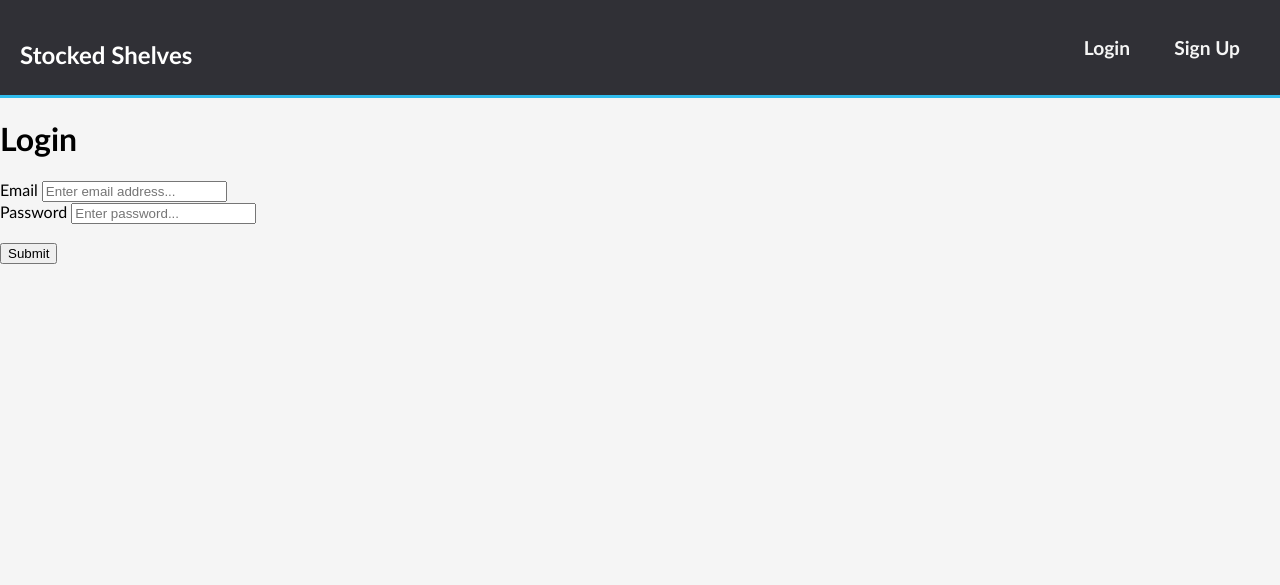
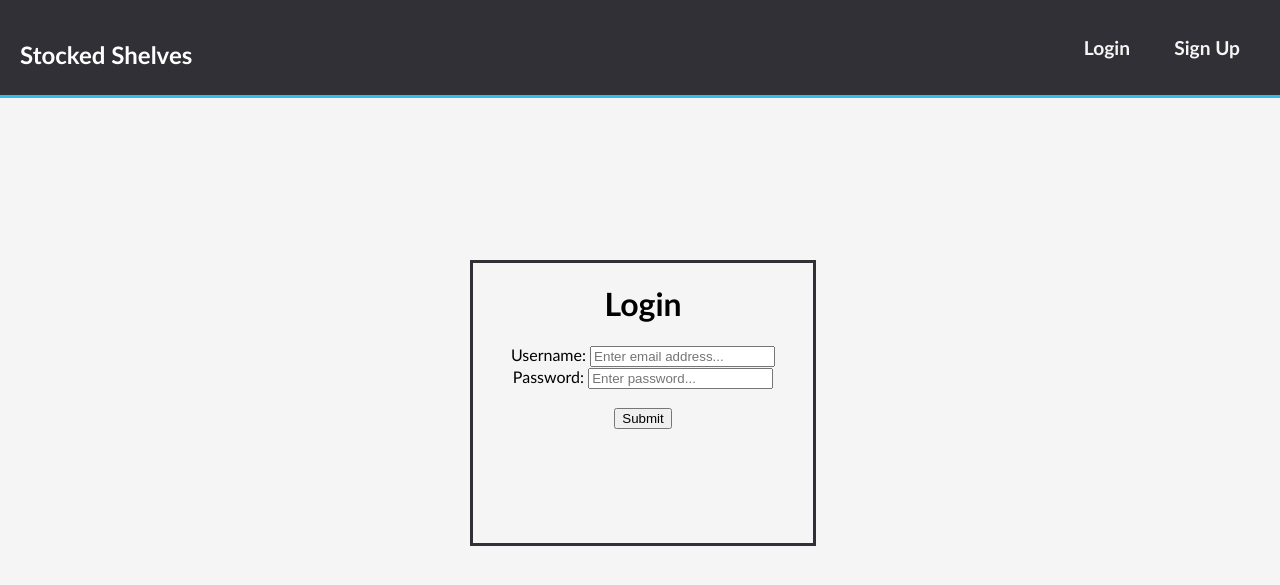
Before and after one commit to sudoaptwhyupdate/KitchenDatabseWebsite, a Flask app: page /login in a window 1280 px wide. Shown: the top 585 px of the page. Run offline with Flask 2, Linux system fonts and the light colour scheme; some libraries are stand-ins or nearby versions.

Commit message:
more css changes

```diff
--- a/website/static/styles/style.css
+++ b/website/static/styles/style.css
@@ -69,12 +69,58 @@ nav a {
 }
 
 .our_purpose {
-  padding: 20px;
+  padding: 50px;
   background-color: #F5F5F5;
 }
 
 #section_header {
   text-align: center;
+  font-size: 40px;
+}
+
+#purpose_left, #purpose_right {
+  width: 50%;
+  display: inline;
+  font-size: 30px;
+}
+
+#purpose_left {
+  float: left;
+  text-align: left;
+}
+
+#purpose_right {
+  float: right;
+  text-align: right;
 }
 
 /* End home page CSS */
+
+/* start form page CSS */
+
+.form-container {
+  position: fixed;
+  width: 340px;
+  height: 280px;
+  top: 50%;
+  left: 50%;
+  margin-top: -140px;
+  margin-left: -170px;
+  border: 3px solid #303036;
+  text-align: center;
+}
+
+form {
+  margin: 0 auto;
+  margin-top: 20px;
+}
+
+.form_group label {
+  color: #555;
+  display: inline-block;
+  margin-left: 18px;
+  padding-top: 10px;
+  font-size: 14px;
+}
+
+/* End form page CSS */
--- a/website/templates/home.html
+++ b/website/templates/home.html
@@ -13,7 +13,7 @@
 
 <div class="our_purpose">
   <h2 id="section_header">Our Purpose</h2>
-  <p id="purpose_left">The story behind this site is actually pretty funny... One day when I was going through our cabinets I found a bottle of ironing starch, then another, then seven later I figured: "Why are we spending all of this money on something we use once and then loose?". It turns out that we had bought a bottle of every time we though we were out, when in reality they had just been shoved in the back.<p>
+  <p id="purpose_left">The story behind this site is actually pretty funny... One day when I was going through our cabinets I found a bottle of ironing starch, then another, then seven later I figured: "Why are we spending all of this money on something we use once and then loose?". It turns out that we had bought a bottle of every time we though we were out, they had been shoved in the back.<p>
   <p id="purpose_right">Why do people buy duplicates of things that they don't need? Maybe because of a lack of organization. Even if there are section dividers and labels on your shelves, you can still miss things when making your grocery list. That is why Stocked Shelves is here to make sure you never have to overbuy or run out of things again.</p>
 </div>
 
--- a/website/templates/login.html
+++ b/website/templates/login.html
@@ -4,10 +4,11 @@
 
 {% block content %}
 
+<div class="form-container">
   <form method="POST">
     <h1>Login</h1>
     <div class="form-group">
-    <label>Email</label>
+      <label>Username: </label>
       <input type="email"
              class="form-control"
              id="email"
@@ -15,7 +16,7 @@
              placeholder="Enter email address...">
     </div>
     <div class="form-group">
-    <label>Password</label>
+      <label>Password: </label>
       <input type="password"
              class="form-control"
              id="password"
@@ -25,5 +26,7 @@
     <br>
     <button type="submit" class="submit_button">Submit</button>
   </form>
+</div>
+
 
 {% endblock %}
```
Lines whose indentation alone changed are shown as unchanged.
